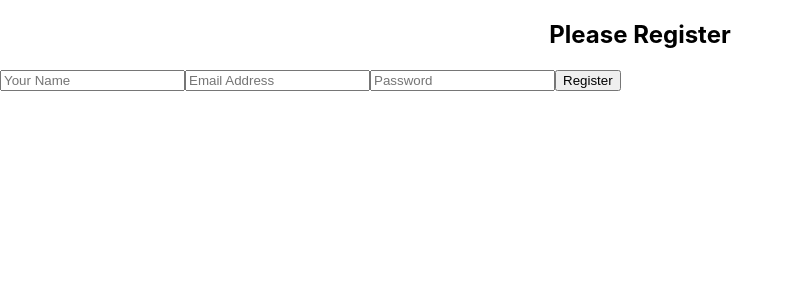
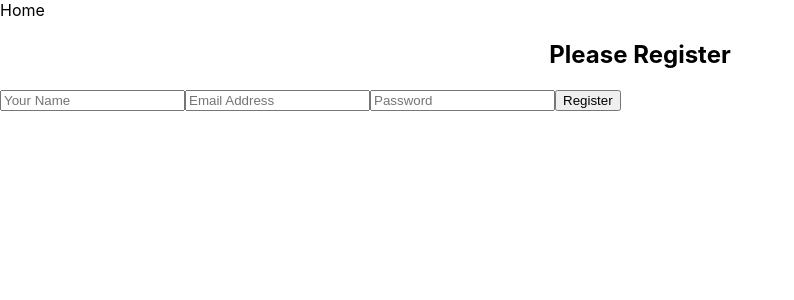
Before and after one commit to ShoyebAkter/typescriptproject, a React (Create React App) app: page / in a window 1280 px wide. Shown: the top 300 px of the page, without its empty margins (0-794 px from the left). Built offline with nearby package versions, Linux system fonts and the light colour scheme; no server answers.

Commit message:
new user created

```diff
--- a/src/App.tsx
+++ b/src/App.tsx
@@ -1,18 +1,14 @@
 import React from 'react';
 import './App.css';
-import Login from './Components/Login/Login';
 import Home from './Components/Home/Home';
 import {Route, Routes} from 'react-router-dom'
+import Login from './Components/Login/Login';
 
 const App: React.FunctionComponent=()=> {
   return (
     <div >
+      <Home/>
       <Login/>
-      {/* <Routes>
-        <Route path={'/'} element={<Home/>}/>
-      </Routes> */}
-
-
     </div>
   );
 }
--- a/src/Components/Home/Home.tsx
+++ b/src/Components/Home/Home.tsx
@@ -1,7 +1,14 @@
 import React from 'react'
+import { useAuthState } from 'react-firebase-hooks/auth';
+import auth from '../../firebase';
 
 export default function Home() {
+  const [user, loading, error] = useAuthState(auth);
   return (
-    <div>Home</div>
+    <div>
+      {
+        user ? <div>{user.email}</div> : <div>Home</div>
+      }
+    </div>
   )
 }
--- a/src/Components/Login/Login.tsx
+++ b/src/Components/Login/Login.tsx
@@ -1,20 +1,16 @@
-import React from 'react'
-import auth from '../../firebase.init';
+import React, { FC } from 'react'
+import auth from '../../firebase';
 import { useCreateUserWithEmailAndPassword } from 'react-firebase-hooks/auth';
-import { useNavigate } from 'react-router-dom';
 
-
-
-const Login: React.FunctionComponent=()=> {
-
-    // const navigate = useNavigate();
+const Login: FC=()=> {
   const [
     createUserWithEmailAndPassword,
-        user ,
+    user,
     loading,
     error,
   ] = useCreateUserWithEmailAndPassword(auth);
 
+  console.log(user);
   if (error) {
     return (
       <div>
@@ -26,13 +22,17 @@ const Login: React.FunctionComponent=()=> {
     return <p>Loading...</p>;
   }
 
-      const handleRegister=async(event:any)=>{
+  const handleRegister = async (event:any) => {
+
     event.preventDefault();
-        const email:string=event.target.email.value;
-        const password:string=event.target.password.value;
-        await createUserWithEmailAndPassword(email, password)
-        // navigate('/')
-        console.log("create user done");
+    const name = event.target.name.value;
+    const email = event.target.email.value;
+    const password = event.target.password.value;
+
+
+    await createUserWithEmailAndPassword(email, password);
+
+    //
 }
 
   return (
--- a/src/index.tsx
+++ b/src/index.tsx
@@ -3,16 +3,13 @@ import ReactDOM from 'react-dom/client';
 import './index.css';
 import App from './App';
 import reportWebVitals from './reportWebVitals';
-import { BrowserRouter } from 'react-router-dom';
 
 const root = ReactDOM.createRoot(
   document.getElementById('root') as HTMLElement
 );
 root.render(
   <React.StrictMode>
-    <BrowserRouter>
     <App />
-    </BrowserRouter>
   </React.StrictMode>
 );
 
--- /dev/null
+++ b/src/types/datatype.ts
@@ -0,0 +1,4 @@
+export default interface IDataType{
+name:string,
+date:string
+}
```
Also changed, not shown: src/firebase.ts (renamed from src/firebase.init.tsx, +1 -6 lines). Lines whose indentation alone changed are shown as unchanged.
